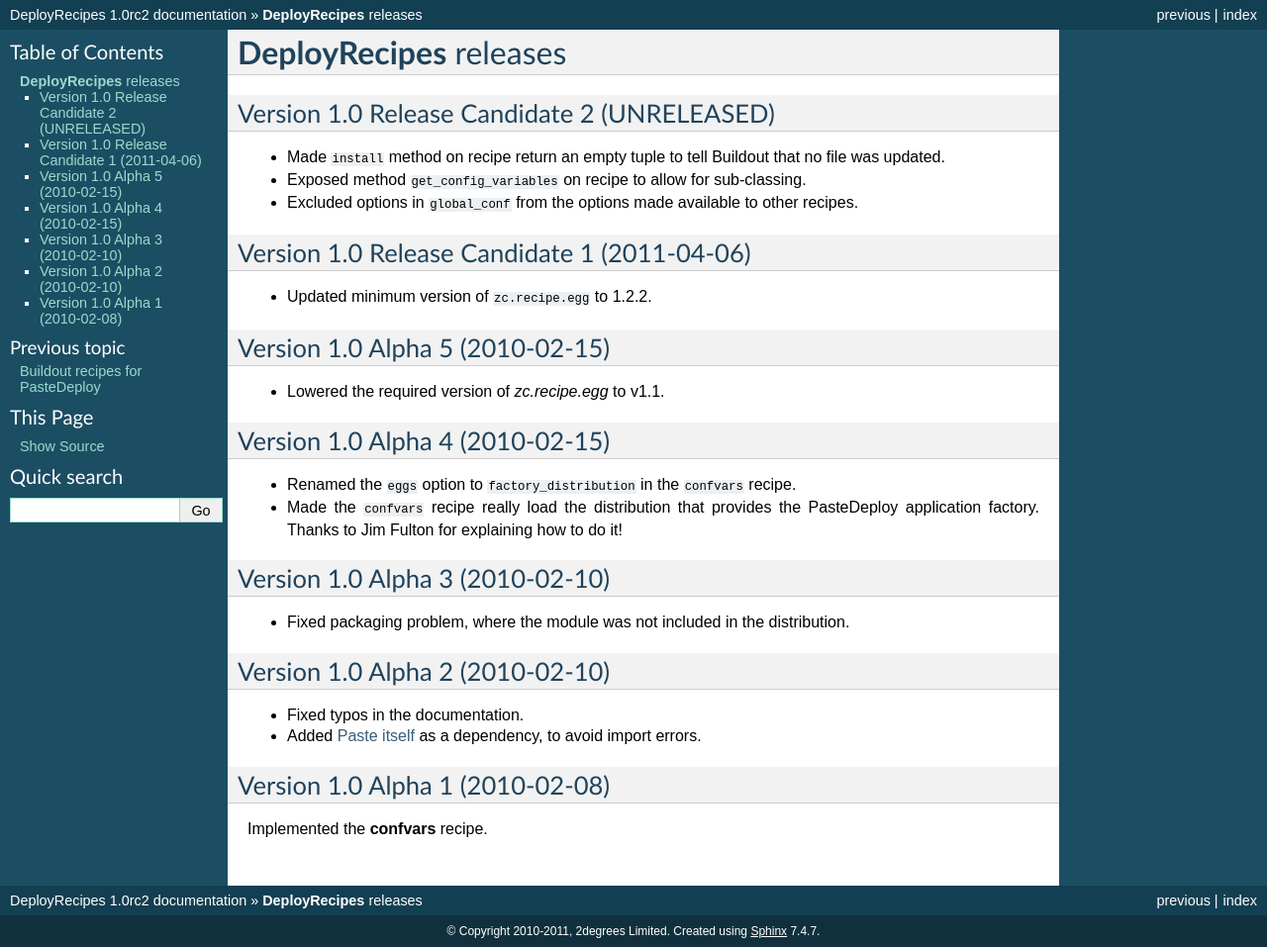
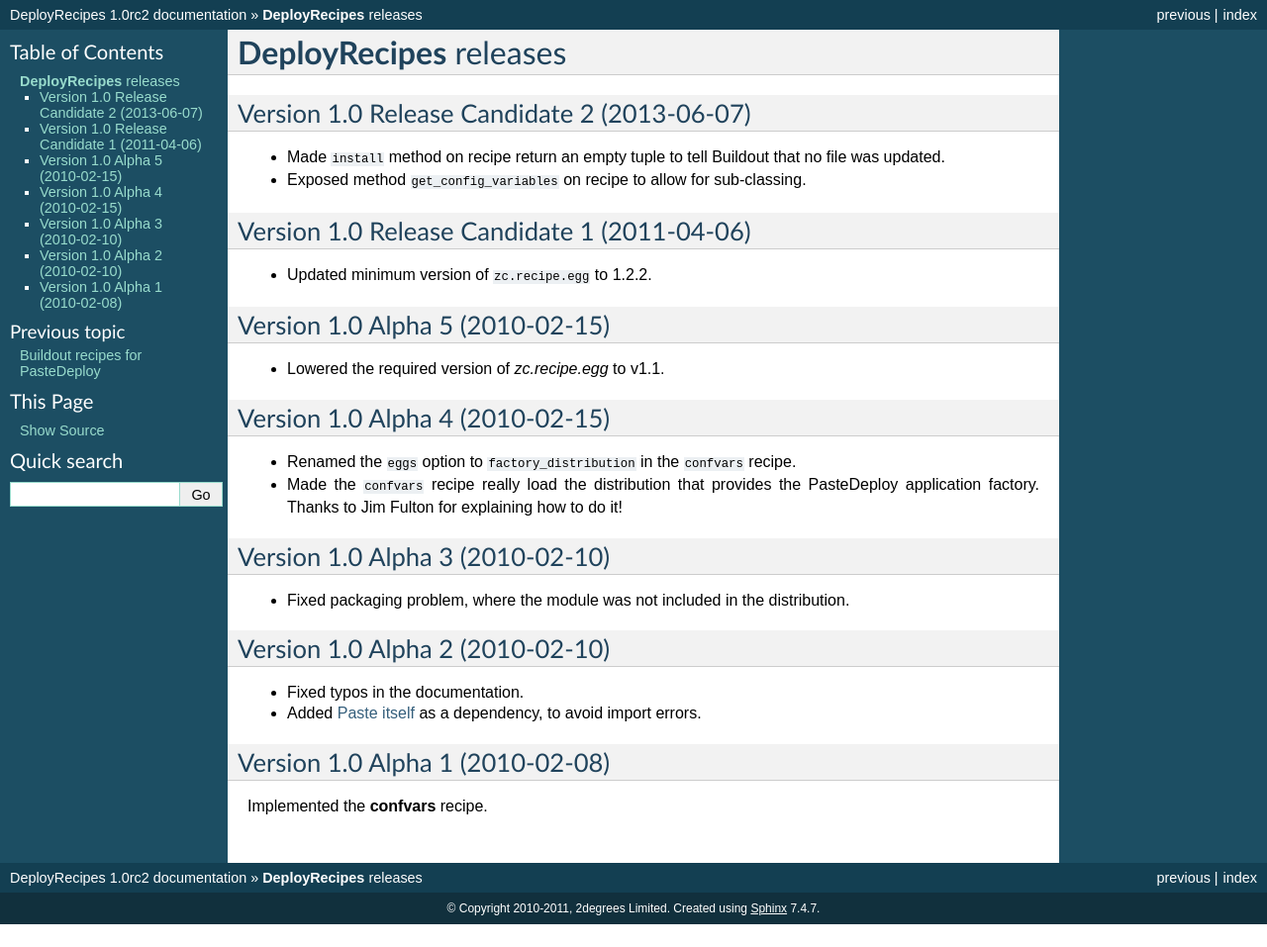
Before and after one commit to 2degrees/deployrecipes, a Sphinx documentation site: the page built from docs/source/changelog.rst, in a window 1280 px wide. Shown: the whole page at 99% size. Built offline with Sphinx 7.4.7, drawn with Linux system fonts in a browser that asks for light colours; after the commit the page ends 934 px from its top, so only the background shows below that.

Commit message:
Revert "Excluded options in ``global_conf`` from the options made available to other  recipes."
Both local and global configuration options are needed by applications.

This reverts commit 953ef3978c387755470d6de570744e7e779e9eed.

```diff
--- a/deployrecipes.py
+++ b/deployrecipes.py
@@ -74,6 +74,4 @@
                     exc,
                     ),
                 )
-
-        local_conf = config_variables.local_conf
-        return local_conf
+        return config_variables
--- a/docs/source/changelog.rst
+++ b/docs/source/changelog.rst
@@ -1,14 +1,12 @@
 **DeployRecipes** releases
 ==========================
 
-Version 1.0 Release Candidate 2 (UNRELEASED)
+Version 1.0 Release Candidate 2 (2013-06-07)
 --------------------------------------------
 
 - Made ``install`` method on recipe return an empty tuple to tell Buildout that
   no file was updated.
 - Exposed method ``get_config_variables`` on recipe to allow for sub-classing.
-- Excluded options in ``global_conf`` from the options made available to other
-  recipes.
 
 
 Version 1.0 Release Candidate 1 (2011-04-06)
```
Also changed, not shown: 1 other file.
